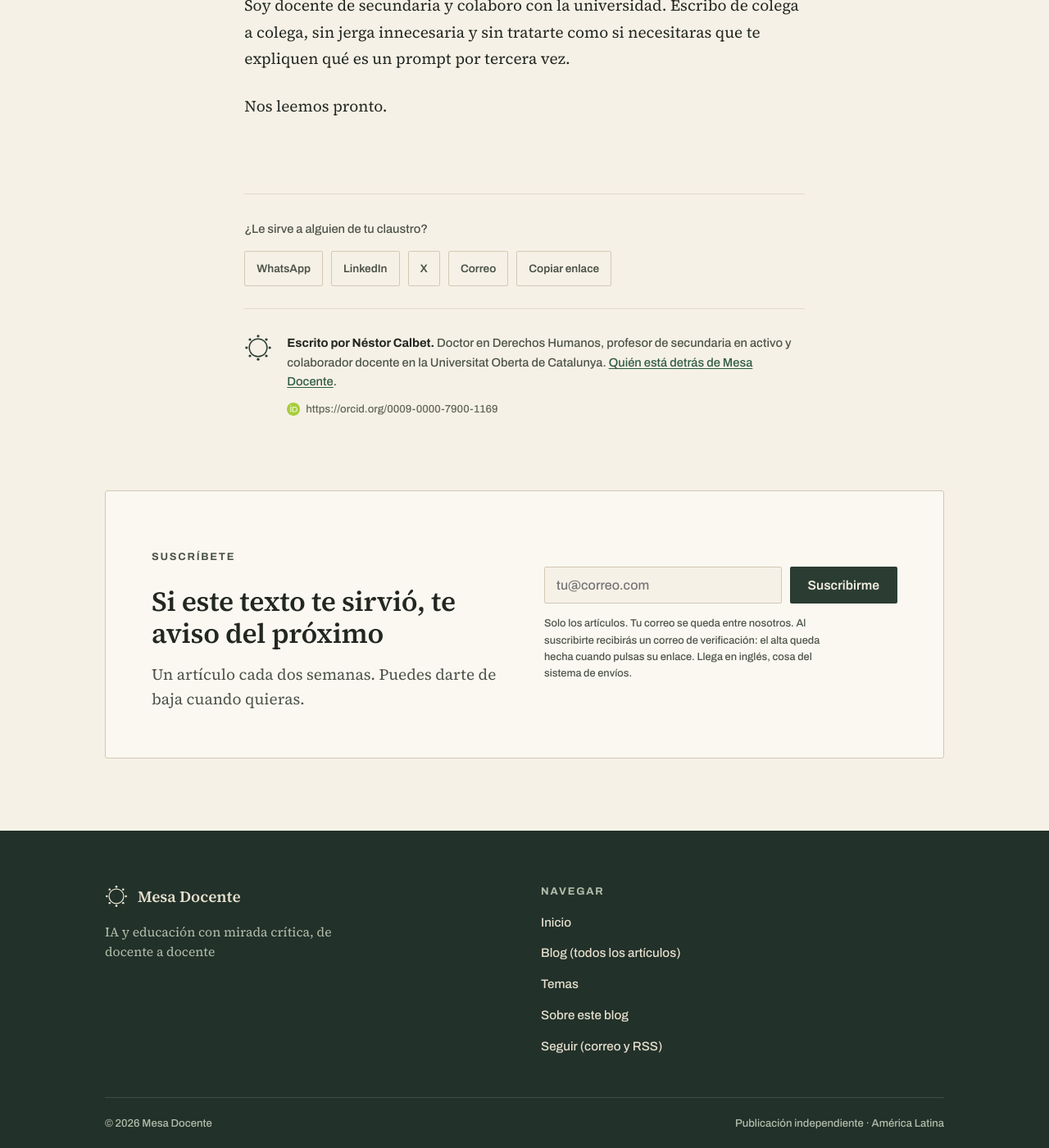
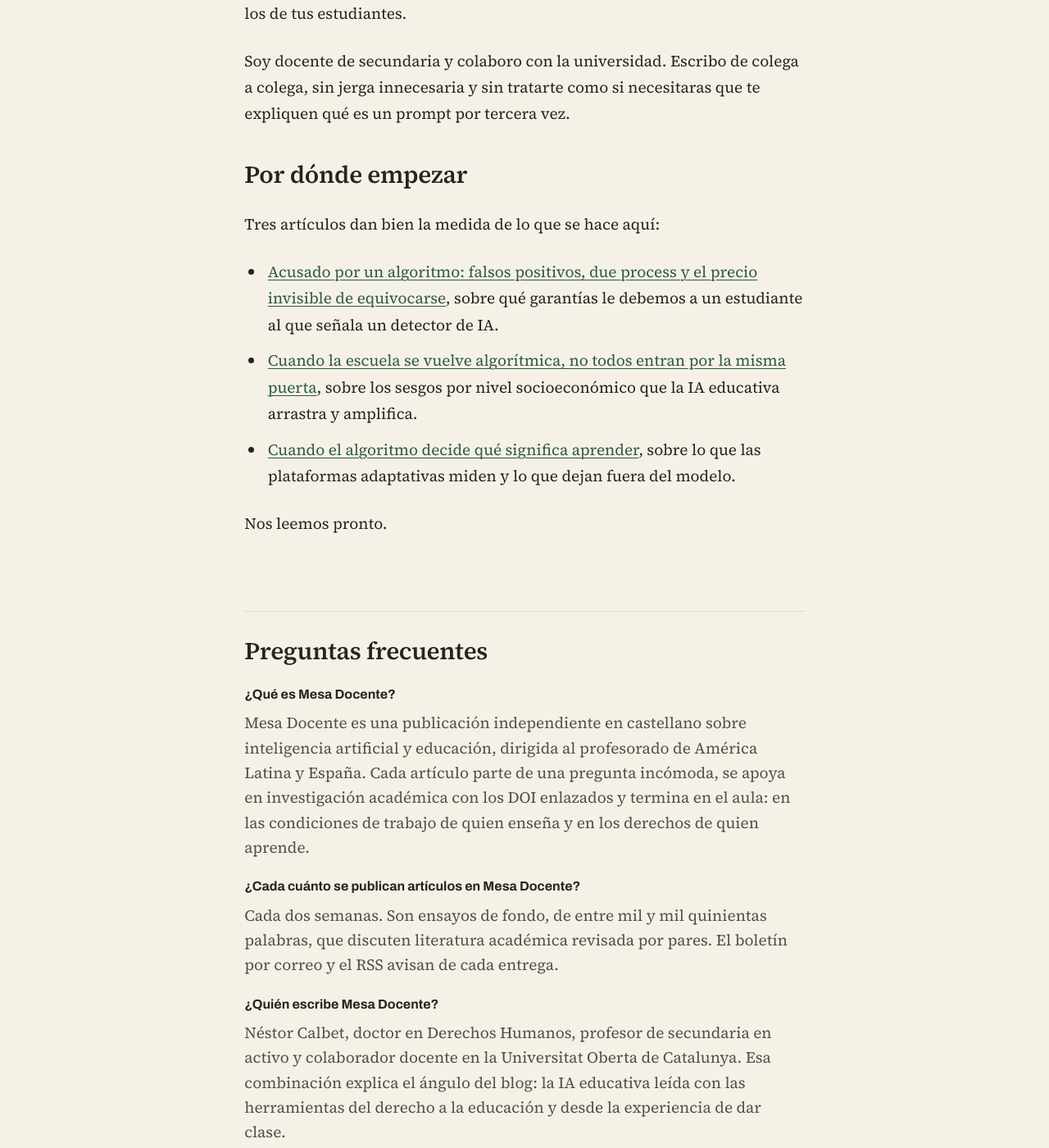
Before and after one commit to ncalbet/blog-docentes, a Jekyll site: the page built from _posts/2026-07-08-bienvenida.md, in a window 1280 px wide and 1400 px high, scrolled down 844 px. Shown: the whole window at 82% size. Built offline with Jekyll 4.4.1, drawn with Linux system fonts in a browser that asks for light colours; some of the changed text lies outside the part shown.

Commit message:
Mejora el SEO de la entrada de bienvenida
Tres cosas, todas sobre el post mas debil del blog (157 palabras):

- Meta-description escrita. Tenia 48 caracteres ("Presentacion: que vas a
  encontrar aqui y que no"), demasiado corta para que Google la use como
  fragmento. Ahora dice que es el sitio, para quien y con que metodo.
- Bloque de preguntas frecuentes: que es Mesa Docente, cada cuanto publica y
  quien lo escribe. Son las tres preguntas que un motor generativo recibe
  cuando alguien pregunta por la publicacion, y la tercera lleva las
  credenciales, que es lo que decide si te citan a ti o a otro.
- Seccion "Por donde empezar" con enlaces a tres articulos. El diagnostico SEO
  del 18 de julio marcaba "cero enlaces internos" y seguia siendo cierto. Las
  tres URL comprobadas contra el sitio vivo, las tres responden 200.

Estilo pasado por el comprobador: limpio.

Co-Authored-By: Claude Sonnet 5 <noreply@anthropic.com>
Claude-Session: https://claude.ai/code/session_01JS7WeTNY8HnrFEhddnom61

```diff
--- a/_posts/2026-07-08-bienvenida.md
+++ b/_posts/2026-07-08-bienvenida.md
@@ -1,7 +1,26 @@
 ---
 layout: post
 title: "Por qué otro blog sobre IA y educación"
-description: "Presentación: qué vas a encontrar aquí y qué no."
+description: "Qué es Mesa Docente: artículos quincenales sobre inteligencia artificial y educación, con investigación académica enlazada y leídos desde los derechos del aula."
+faq:
+  - pregunta: "¿Qué es Mesa Docente?"
+    respuesta: >-
+      Mesa Docente es una publicación independiente en castellano sobre inteligencia
+      artificial y educación, dirigida al profesorado de América Latina y España. Cada
+      artículo parte de una pregunta incómoda, se apoya en investigación académica con
+      los DOI enlazados y termina en el aula: en las condiciones de trabajo de quien
+      enseña y en los derechos de quien aprende.
+  - pregunta: "¿Cada cuánto se publican artículos en Mesa Docente?"
+    respuesta: >-
+      Cada dos semanas. Son ensayos de fondo, de entre mil y mil quinientas palabras, que
+      discuten literatura académica revisada por pares. El boletín por correo y el RSS
+      avisan de cada entrega.
+  - pregunta: "¿Quién escribe Mesa Docente?"
+    respuesta: >-
+      Néstor Calbet, doctor en Derechos Humanos, profesor de secundaria en activo y
+      colaborador docente en la Universitat Oberta de Catalunya. Esa combinación explica
+      el ángulo del blog: la IA educativa leída con las herramientas del derecho a la
+      educación y desde la experiencia de dar clase.
 ---
 
 Hay cientos de blogs sobre inteligencia artificial en educación. La mayoría
@@ -20,4 +39,15 @@ Soy docente de secundaria y colaboro con la universidad. Escribo de colega
 a colega, sin jerga innecesaria y sin tratarte como si necesitaras que te
 expliquen qué es un prompt por tercera vez.
 
+## Por dónde empezar
+
+Tres artículos dan bien la medida de lo que se hace aquí:
+
+- [Acusado por un algoritmo: falsos positivos, due process y el precio invisible de equivocarse](/2026/07/acusado-por-un-algoritmo-falsos-positivos-due-process/),
+  sobre qué garantías le debemos a un estudiante al que señala un detector de IA.
+- [Cuando la escuela se vuelve algorítmica, no todos entran por la misma puerta](/2026/08/cuando-la-escuela-se-vuelve-algoritmica-no-todos/),
+  sobre los sesgos por nivel socioeconómico que la IA educativa arrastra y amplifica.
+- [Cuando el algoritmo decide qué significa aprender](/2026/08/cuando-el-algoritmo-decide-que-cuenta-como-aprender/),
+  sobre lo que las plataformas adaptativas miden y lo que dejan fuera del modelo.
+
 Nos leemos pronto.
```
